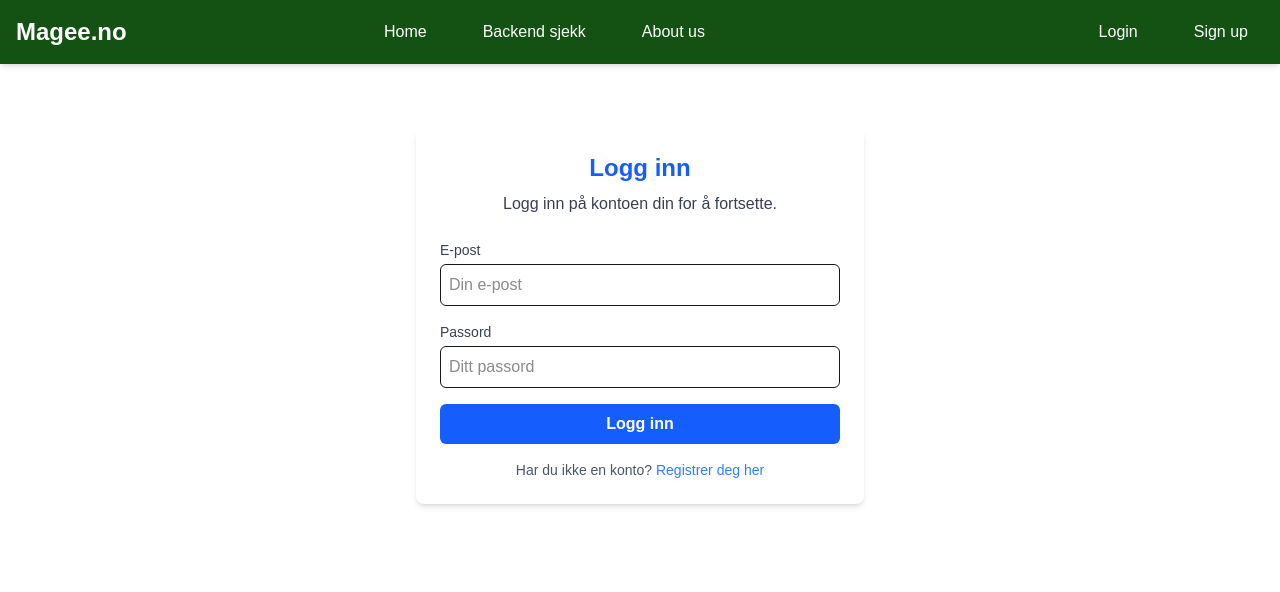
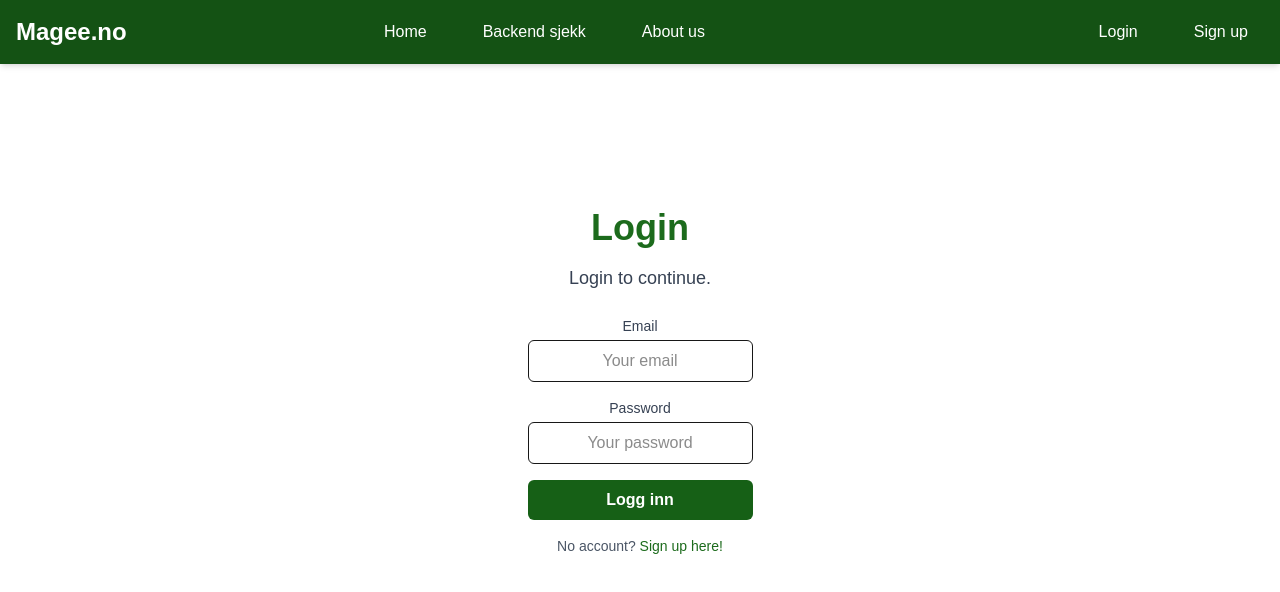
Before and after one commit to dadrikthedad/activityfinder, a Next.js app in the folder activitynext/: page /login in a window 1280 px wide. Shown: the top 592 px of the page. Built offline with nearby package versions, Linux system fonts and the light colour scheme.

Commit message:
Lagt til login

```diff
--- a/activitynext/app/login/page.tsx
+++ b/activitynext/app/login/page.tsx
@@ -1,49 +1,113 @@
+"use client";
+import { useState } from "react";
+import {useRouter} from "next/navigation";
+
 export default function LoginPage() {
+
+const [email, setEmail] = useState("");
+const [password, setPassword] = useState("");
+const [errorMessage, setErrorMessage] = useState("");
+const router = useRouter();
+
+
+const handleLogin = async (e: React.FormEvent) => {
+  e.preventDefault();
+  setErrorMessage("");
+
+
+  // Sender en forespørsel til backenden, med email og password som er blitt gjort om til json.
+  try {
+    const response = await fetch(`https://activityfinder-gnaacbg9gsgjh7b7.swedencentral-01.azurewebsites.net/api/user/login`, {
+      method: "POST",
+      headers: {
+        "Content-Type": "application/json",
+      },
+      body: JSON.stringify({email, password }),
+    });
+    // Venter på svar og lagrer det i data
+    const data = await response.json();
+
+    // Hvis responsen er noe annet enn 200 ok så blir det en error
+    if (!response.ok) {
+      throw new Error(data.message || "Login failed.");
+    }
+
+    //Lagre tokenet i localStorage eller cookie for videre bruk
+    try {
+      localStorage.setItem("token", data.token);
+    } catch (error) {
+      console.warn("Kunne ikke lagre token i localStorage:", error);
+    }
+
+
+    //Omdiriger hjem etter vi har en suksessful innlogging
+    router.push("/");
+    // Fanger alle feil og skriver en message. Kanskje komme tilbake med spesifikke feil.
+  } catch (error: any) {
+    setErrorMessage(error.message);
+  }
+}
+
+
+
+
+
+
+
     return (
-      <div className="max-w-md mx-auto mt-16 p-6 bg-white dark:bg-gray-800 shadow-md rounded-lg">
-        <h1 className="text-2xl font-bold text-blue-600 text-center">Logg inn</h1>
-        <p className="text-gray-700 dark:text-gray-300 text-center mt-2">
-          Logg inn på kontoen din for å fortsette.
+      <div className="flex flex-col items-center justify-start min-h-screen px-6 py-12 text-center mt-24">
+        <h1 className="text-4xl font-bold text-[#1C6B1C]">Login</h1>
+        <p className="mt-4 text-lg text-gray-700 dark:text-gray-300">
+          Login to continue.
         </p>
 
         {/* Enkel login-form */}
-        <form className="mt-6 space-y-4">
-          <div>
-            <label className="block text-sm font-medium text-gray-700 dark:text-gray-300">
-              E-post
+        <form className="mt-6 max-w-sm space-y-4" onSubmit={handleLogin}>
+          <div className="text-left">
+            <label className="block text-sm font-medium text-gray-700 dark:text-gray-300 text-center">
+              Email
             </label>
             <input
               type="email"
-              className="w-full mt-1 p-2 border rounded-md dark:bg-gray-700 dark:border-gray-600 dark:text-white"
-              placeholder="Din e-post"
+              className="w-full mt-1 p-2 border rounded-md dark:bg-gray-700 dark:border-gray-600 dark:text-white text-center"
+              placeholder="Your email"
+              //Her lagrer vi eposten i denne inputen-tilformen
+              value={email}
+              // Endrer eposten hvis vi forandrer i teksten igjen
+              onChange={(e) => setEmail(e.target.value)}
               required
             />
           </div>
 
-          <div>
-            <label className="block text-sm font-medium text-gray-700 dark:text-gray-300">
-              Passord
+          <div className="text-left">
+            <label className="block text-sm font-medium text-gray-700 dark:text-gray-300 text-center">
+              Password
             </label>
             <input
               type="password"
-              className="w-full mt-1 p-2 border rounded-md dark:bg-gray-700 dark:border-gray-600 dark:text-white"
-              placeholder="Ditt passord"
+              className="w-full mt-1 p-2 border rounded-md dark:bg-gray-700 dark:border-gray-600 dark:text-white text-center"
+              placeholder="Your password"
+              value={password}
+              onChange={(e) => setPassword(e.target.value)}
               required
             />
           </div>
 
+          {errorMessage && (
+            <p className="text-red-500 text-sm">{errorMessage}</p>)}
+
           <button
             type="submit"
-            className="w-full bg-blue-600 text-white py-2 rounded-md font-semibold hover:bg-blue-700 transition"
+            className="w-full bg-[#166016] text-white py-2 rounded-md font-semibold hover:bg-[#0F3D0F] transition"
           >
             Logg inn
           </button>
         </form>
 
         <p className="text-sm text-center text-gray-600 dark:text-gray-400 mt-4">
-          Har du ikke en konto?{" "}
-          <a href="/signup" className="text-blue-500 hover:underline">
-            Registrer deg her
+          No account?{" "}
+          <a href="/signup" className="text-[#1C6B1C] hover:text-[#0F3D0F] hover:underline">
+            Sign up here!
           </a>
         </p>
       </div>
--- a/activitynext/app/signup/page.tsx
+++ b/activitynext/app/signup/page.tsx
@@ -387,7 +387,7 @@ useEffect(() => {
     <input
       type="text"
       name="firstName"
-      placeholder="Fornavn"
+      placeholder="First name"
       value={formData.firstName}
       onChange={handleChange}
       onBlur={handleBlur}
@@ -410,13 +410,13 @@ useEffect(() => {
 </div>
 
   {/* 🔥 MELLOMNAVN */}
-  <label className="text-gray-300 font-medium text-right">Middle name: (valgfritt):</label>
+  <label className="text-gray-300 font-medium text-right">Middle name:</label>
 
   <div className="flex flex-col w-full">
     <input
       type="text"
       name="middleName"
-      placeholder="Mellomnavn"
+      placeholder="Middle name (not required)"
       value={formData.middleName}
       onChange={handleChange}
       onBlur={handleBlur}
@@ -446,7 +446,7 @@ useEffect(() => {
     <input
       type="text"
       name="lastName"
-      placeholder="Etternavn"
+      placeholder="Last name"
       value={formData.lastName}
       onChange={handleChange}
       onBlur={handleBlur}
@@ -475,7 +475,7 @@ useEffect(() => {
     <input
       type="email"
       name="email"
-      placeholder="E-post"
+      placeholder="Email"
       value={formData.email}
       onChange={handleChange}
       onBlur={handleBlur}
@@ -505,7 +505,7 @@ useEffect(() => {
     <input
       type={showPassword ? "text" : "password"}
       name="password"
-      placeholder="Passord"
+      placeholder="Password"
       value={formData.password}
       onChange={handleChange}
       onBlur={handleBlur}
@@ -547,7 +547,7 @@ useEffect(() => {
     <input
       type={showConfirmPassword ? "text" : "password"}
       name="confirmPassword"
-      placeholder="Bekreft passord"
+      placeholder="Confirm Password"
       value={formData.confirmPassword}
       onChange={handleChange}
       onBlur={handleBlur}
@@ -590,7 +590,7 @@ useEffect(() => {
   <input
     type="tel"
     name="phone"
-    placeholder="Telefonnummer"
+    placeholder="Phonenumber"
     value={formData.phone}
     onChange={handleChange}
     onBlur={handleBlur}
@@ -675,7 +675,7 @@ useEffect(() => {
       className={`w-full h-12 px-4 border rounded-md bg-gray-700 text-white
         ${touchedFields.region && errors.region ? "border-red-500" : "border-gray-500"}`}
     >
-      <option value="">Velg region</option>
+      <option value="">Choose region</option>
       {regions.map((r) => (
         <option key={r} value={r}>{r}</option>
       ))}
@@ -699,7 +699,7 @@ useEffect(() => {
     <input
       type="text"
       name="postalCode"
-      placeholder="Postnummer (valgfritt)"
+      placeholder="Postal code (not required)"
       value={formData.postalCode}
       onChange={handleChange}
       onBlur={handleBlur}
```
Also changed, not shown: 2 other files (tests, documents, lock files or other folders).
